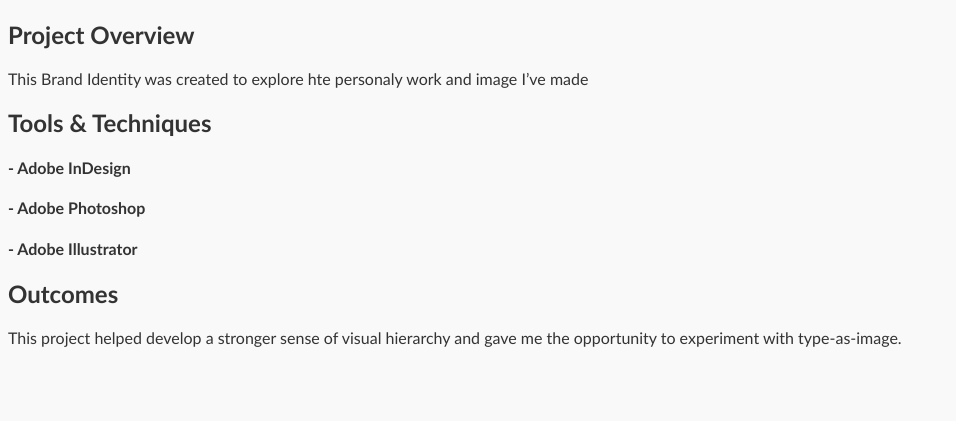
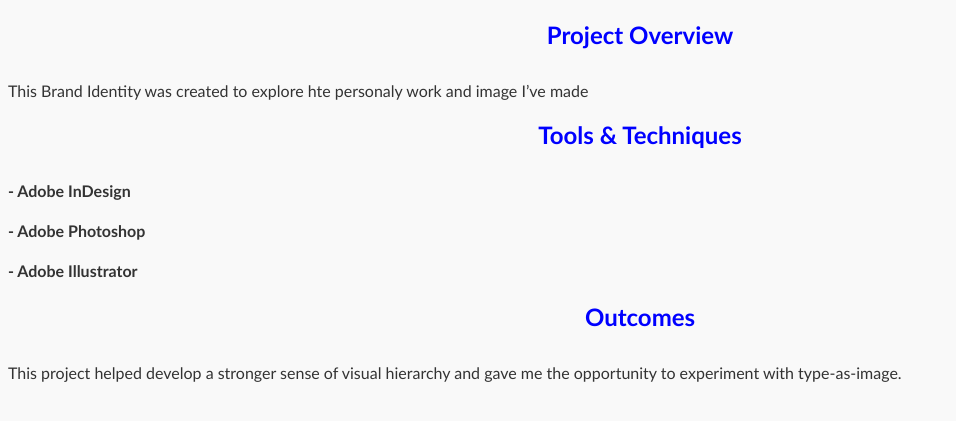
Before and after one commit to Holden-dip/Portfolio, a Jekyll site: the page built from _design/brand-identity.md, in a window 1280 px wide. Shown: the top 421 px of the page, without its empty margins (0-956 px from the left). Built offline with Jekyll 4.4.1, drawn with Linux system fonts in a browser that asks for light colours.

Commit message:
Update design-content.html

```diff
--- a/_layouts/design-content.html
+++ b/_layouts/design-content.html
@@ -17,7 +17,13 @@
 		h1 {
 			text-align: center;
 			margin-bottom: 2rem;
-			color: #1338BE;
+			color: #0000FF;
+		}
+
+		h2 {
+			text-align: center;
+			margin-bottom: 2rem;
+			color: #0000FF;
 		}
 
 	</style>
```
